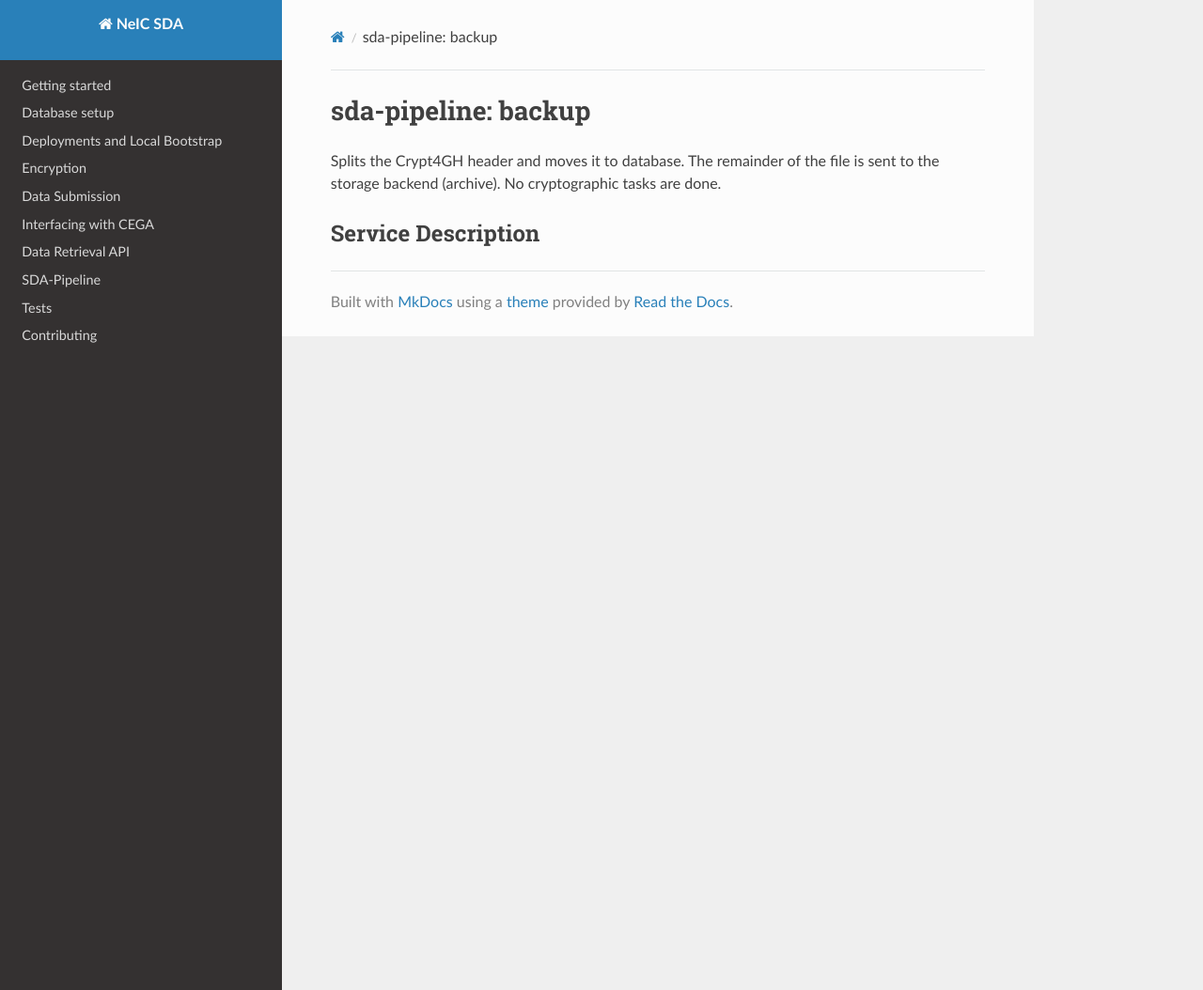
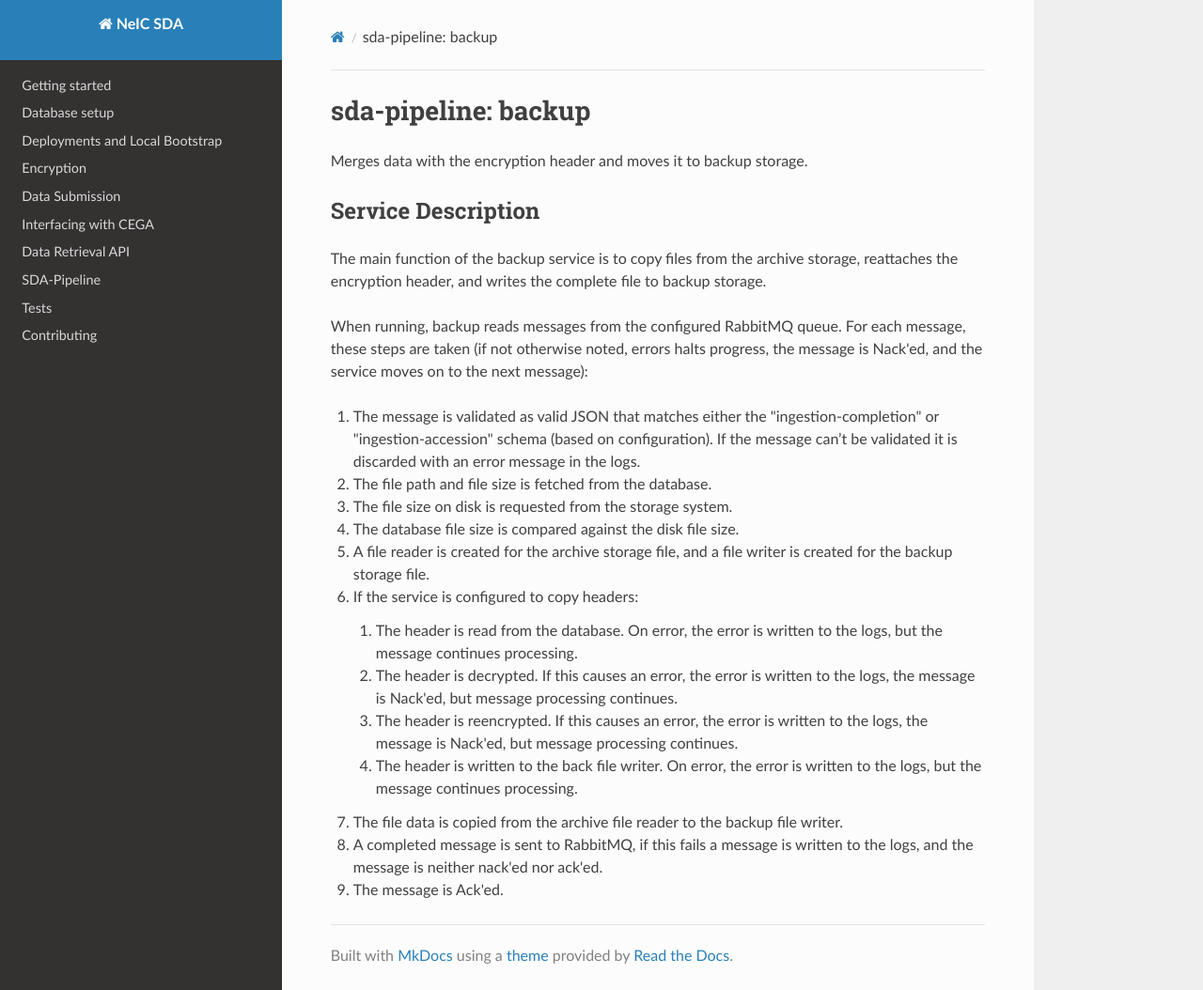
Before and after one commit to neicnordic/neic-sda, an MkDocs documentation site: the page built from docs/services/backup.md, in a window 1280 px wide and 1054 px high. Shown: the whole window at 94% size. Built offline with MkDocs 1.6.1, drawn with Linux system fonts in a browser that asks for light colours; nearby versions of some CDN libraries.

Commit message:
Basic service descriptions

```diff
--- a/docs/services/backup.md
+++ b/docs/services/backup.md
@@ -1,6 +1,48 @@
 # sda-pipeline: backup
 
-Splits the Crypt4GH header and moves it to database. The remainder of the file
-is sent to the storage backend (archive). No cryptographic tasks are done.
+Merges data with the encryption header and moves it to backup storage.
 
 ## Service Description
+The main function of the backup service is to copy files from the archive
+storage, reattaches the encryption header, and writes the complete file to
+backup storage.
+
+When running, backup reads messages from the configured RabbitMQ queue.
+For each message, these steps are taken (if not otherwise noted, errors halts
+progress, the message is Nack'ed, and the service moves on to the next message):
+
+1. The message is validated as valid JSON that matches either the
+"ingestion-completion" or "ingestion-accession" schema (based on configuration).
+If the message can’t be validated it is discarded with an error message in the
+logs.
+
+1. The file path and file size is fetched from the database.
+
+1. The file size on disk is requested from the storage system.
+
+1. The database file size is compared against the disk file size.
+
+1. A file reader is created for the archive storage file, and a file writer is
+created for the backup storage file.
+
+1. If the service is configured to copy headers:
+
+    1. The header is read from the database. On error, the error is written to
+    the logs, but the message continues processing.
+
+    1. The header is decrypted. If this causes an error, the error is written to
+    the logs, the message is Nack'ed, but message processing continues.
+
+    1. The header is reencrypted. If this causes an error, the error is written
+    to the logs, the message is Nack'ed, but message processing continues.
+
+    1. The header is written to the back file writer. On error, the error is
+    written to the logs, but the message continues processing.
+
+1. The file data is copied from the archive file reader to the backup file
+writer.
+
+1. A completed message is sent to RabbitMQ, if this fails a message is written
+to the logs, and the message is neither nack'ed nor ack'ed.
+
+1. The message is Ack'ed.
```
Also changed, not shown: docs/services/finalize.md (+25 -0 lines), docs/services/ingest.md (+5 -4 lines), docs/services/intercept.md (added, +27 -0 lines), docs/services/mapper.md (+16 -0 lines), docs/services/notify.md (added, +25 -0 lines), docs/services/pipeline.md (+14 -4 lines), docs/services/verify.md (+7 -7 lines).
